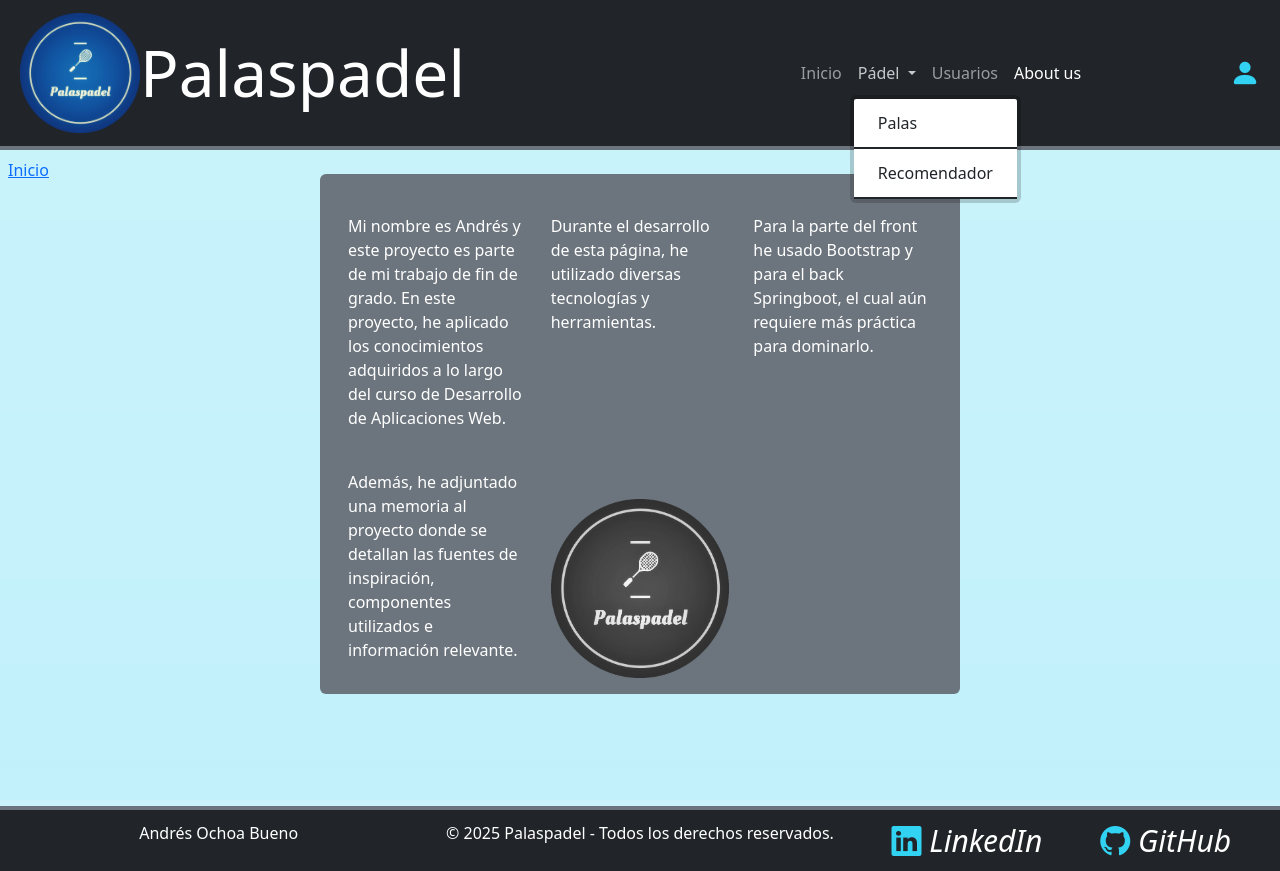
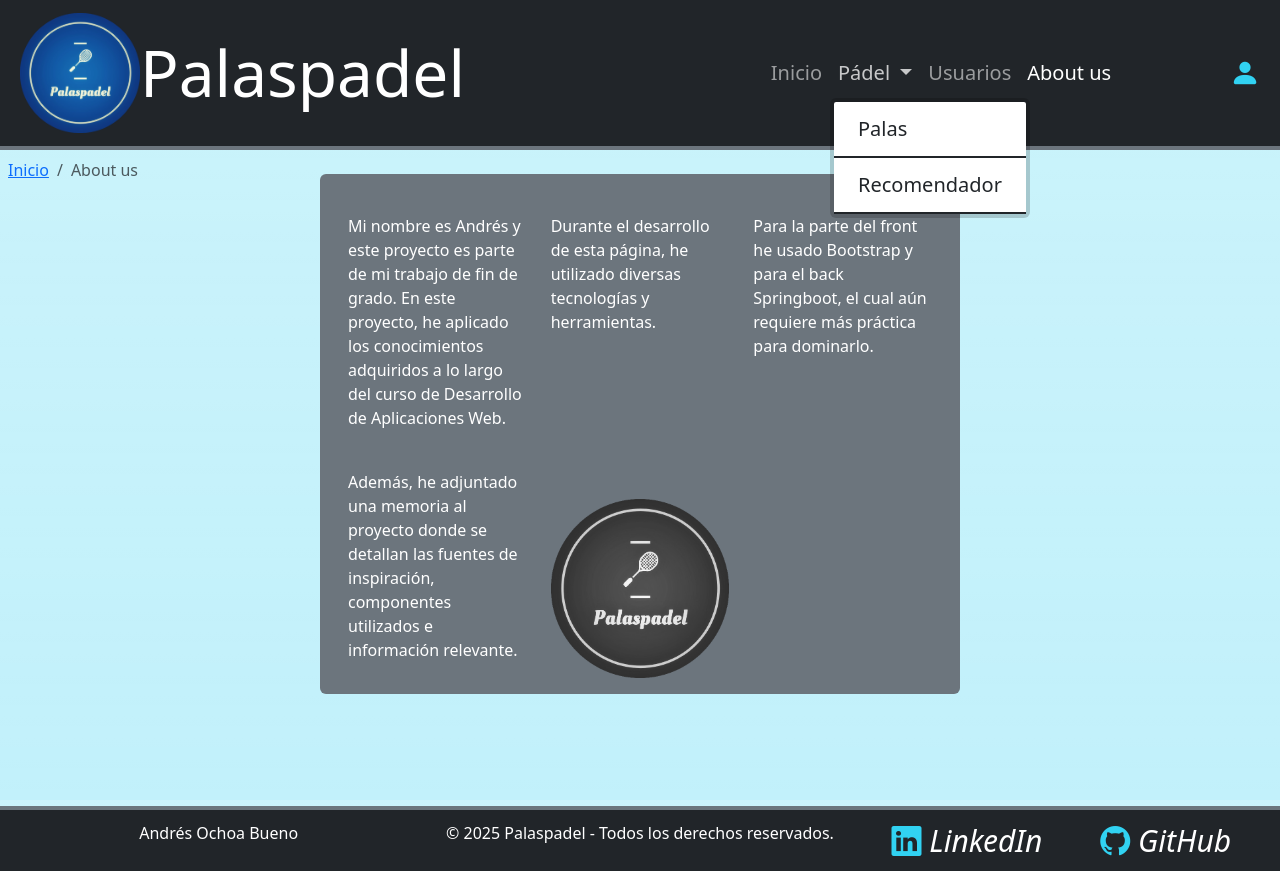
Before and after one commit to obandresdev88/bs-palaspadel, a plain HTML site: page views/about.html in a window 1280 px wide. Both pictures are taken after a click on the button "Pádel". Drawn offline with nearby package versions, Linux system fonts and the light colour scheme.

Commit message:
Ponemos el navbar más grande, arreglamos breadcrum de about us

```diff
--- a/views/about.html
+++ b/views/about.html
@@ -41,6 +41,17 @@
 
       .dropdown-menu li:hover {
         background-color: aquamarine;
+      }
+
+      /* Aumentar tamaño del navbar en escritorio */
+      @media (min-width: 992px) {
+        .navbar-nav .nav-link {
+          font-size: 1.25rem;
+          padding: 0.5rem 1rem;
+        }
+        .dropdown-menu {
+          font-size: 1.1rem;
+        }
       }
 
       /* Propias del index */
@@ -198,7 +209,8 @@
       <section>
         <nav aria-label="breadcrumb" class="m-2 d-none d-md-block">
           <ol class="breadcrumb">
-            <li class="breadcrumb-item"><a href="#">Inicio</a></li>
+            <li class="breadcrumb-item"><a href="/index.html">Inicio</a></li>
+            <li class="breadcrumb-item active" aria-current="page">About us</li>
           </ol>
         </nav>
       </section>
```
Also changed, not shown: index.html (+11 -0 lines), views/insertar-masiva.html (+11 -0 lines), views/login.html (+11 -0 lines), views/palas.html (+11 -0 lines), views/recomendador.html (+11 -0 lines), views/registro.html (+11 -0 lines), views/usuarios.html (+11 -0 lines).
